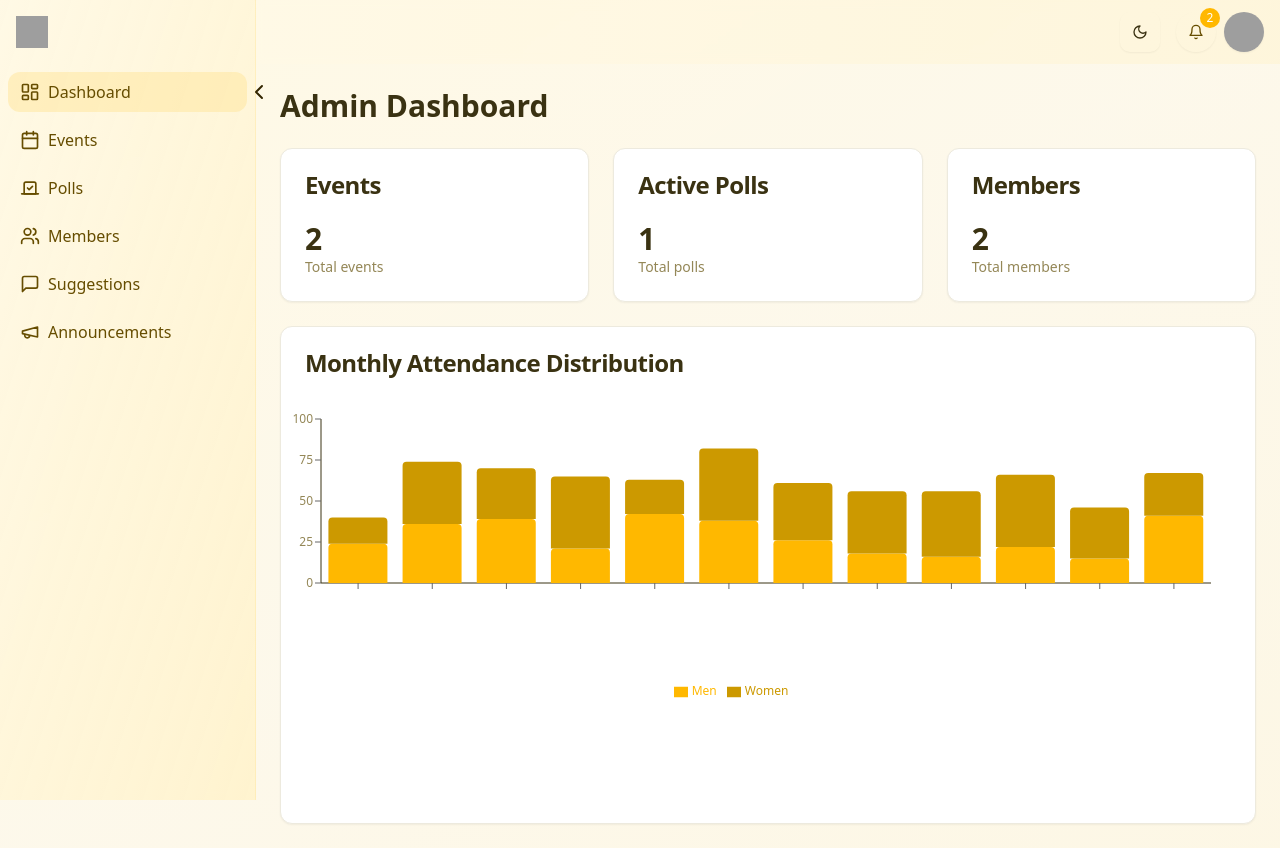
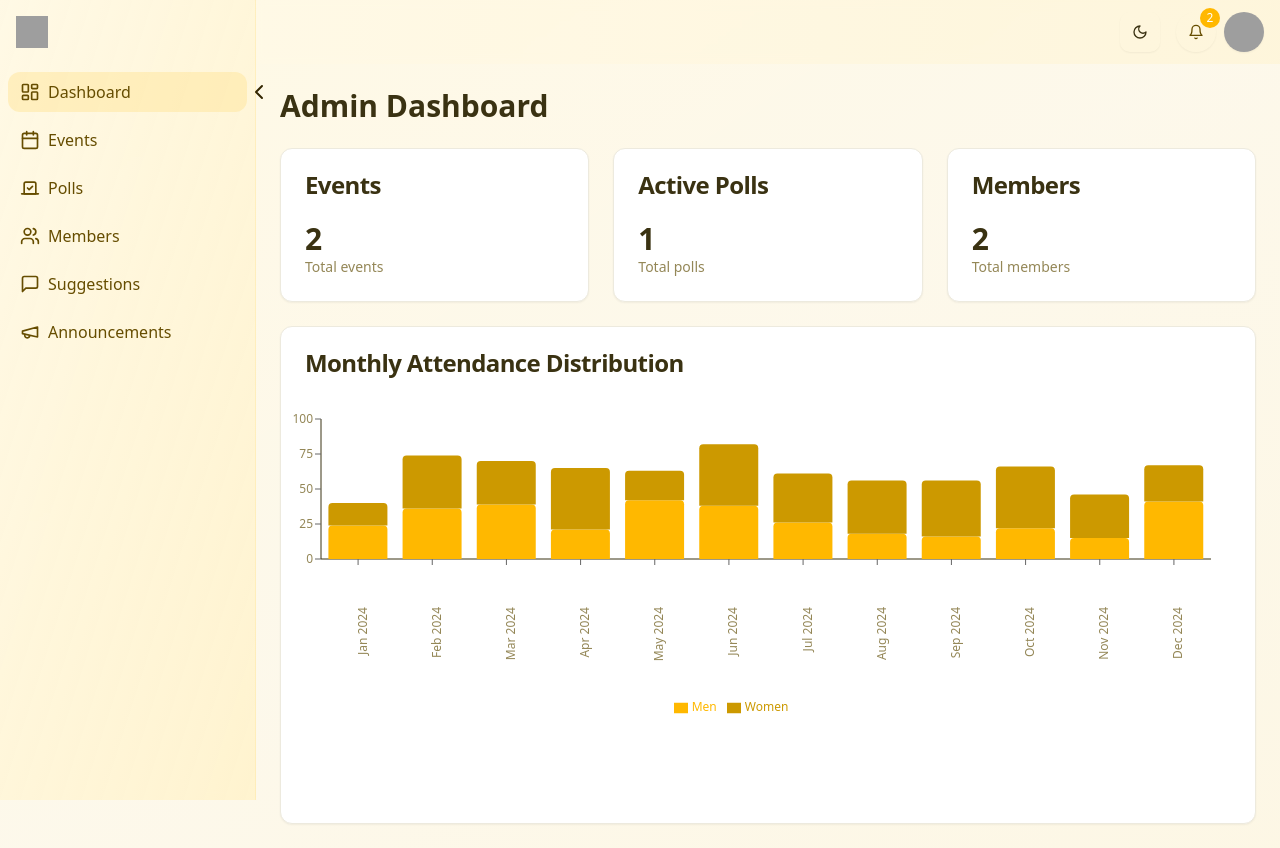
Before and after one commit to billionairedev24/youth-portal-harmony, a React (Vite) app: page /admin in a window 1280 px wide. Built offline with nearby package versions, Linux system fonts and the light colour scheme; grey boxes are pictures that could not be loaded.

Commit message:
Fix vertical labels display issue
Resolved the issue where vertical labels were not displaying correctly in the charts.
[skip gpt_engineer]

```diff
--- a/src/components/admin/attendance-charts.tsx
+++ b/src/components/admin/attendance-charts.tsx
@@ -45,11 +45,15 @@ export function AttendanceCharts() {
             >
               <XAxis
                 dataKey="month"
-                tick={{ fill: 'currentColor', transform: 'rotate(-90)' }}
-                height={80}
+                angle={-90}
+                textAnchor="end"
+                height={100}
+                interval={0}
+                tick={{
+                  fill: 'currentColor',
+                  dy: 40,
+                }}
                 axisLine={{ stroke: 'currentColor' }}
-                textAnchor="end"
-                interval={0}
               />
               <YAxis
                 tick={{ fill: 'currentColor' }}
@@ -63,8 +67,8 @@ export function AttendanceCharts() {
                 verticalAlign="bottom"
                 height={36}
                 wrapperStyle={{
-                  paddingTop: '20px',
-                  marginTop: '20px'
+                  paddingTop: '40px',
+                  marginTop: '40px'
                 }}
               />
               <Bar
```
